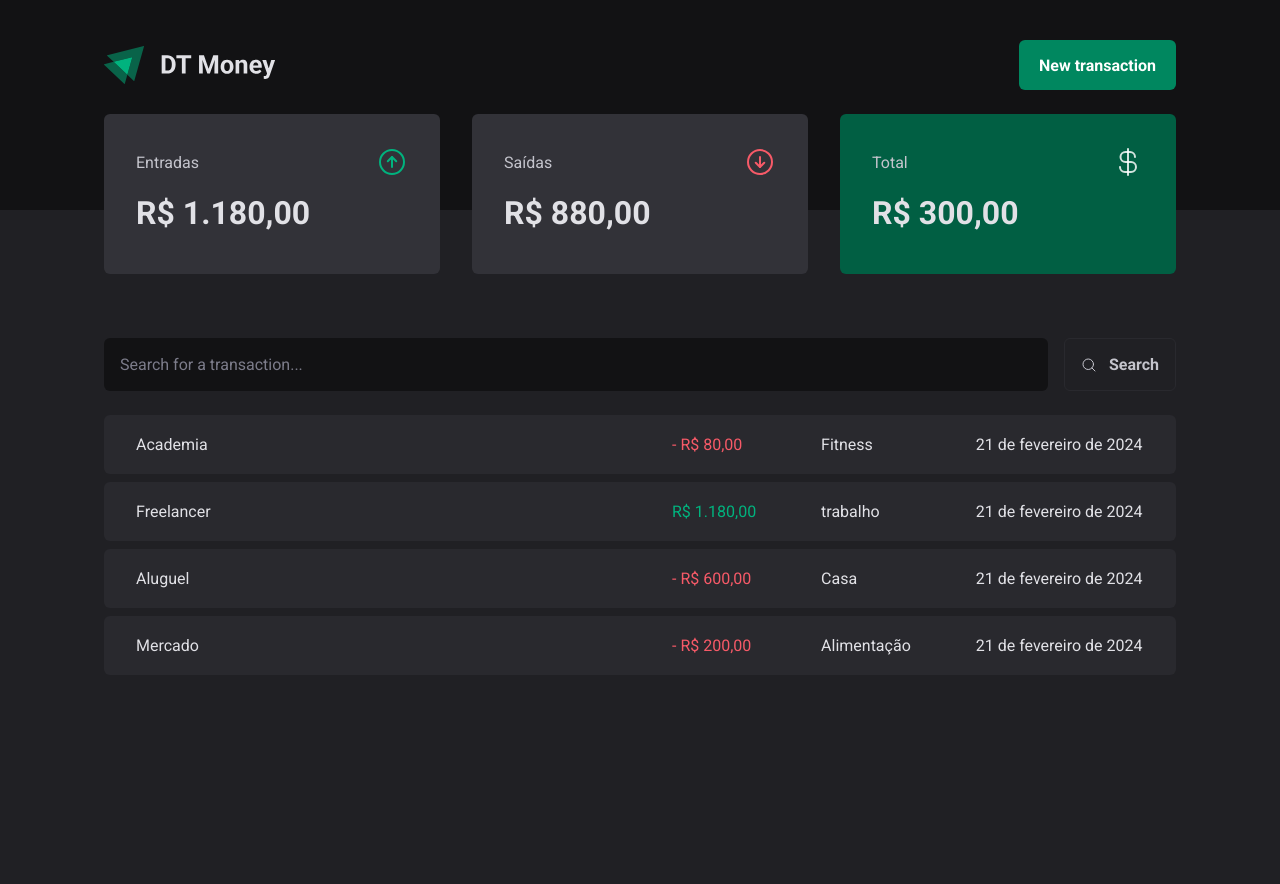
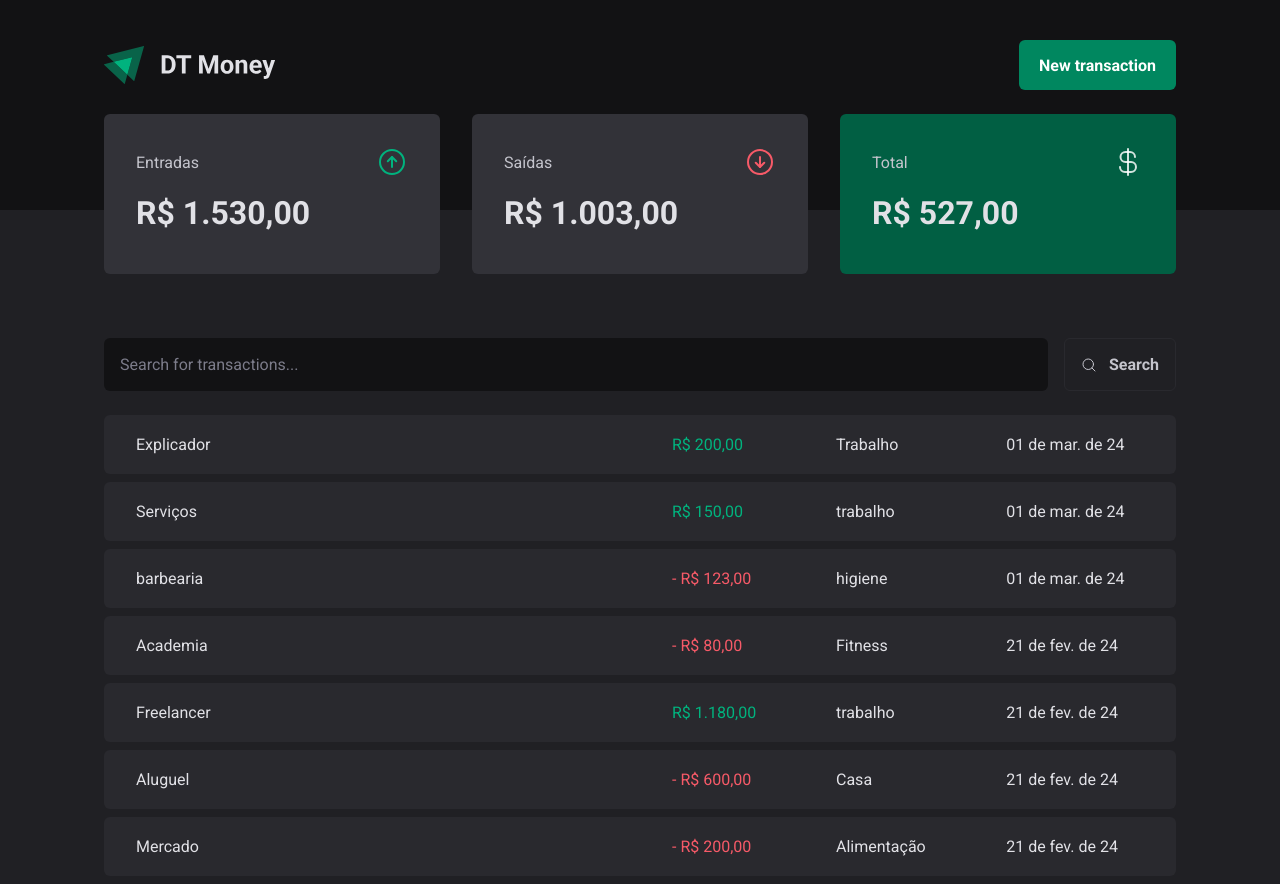
Before and after one commit to iurych/dt-money, a React (Vite) app: page / in a window 1280 px wide. Before the commit the page ends 800 px from the top, so only its background shows below. Built offline with nearby package versions, Linux system fonts and the light colour scheme; data requests are answered from the project's data file.

Commit message:
feat: add reload list and reset modal form

```diff
--- a/package.json
+++ b/package.json
@@ -11,6 +11,7 @@
     "preview": "vite preview"
   },
   "dependencies": {
+    "@hookform/error-message": "^2.0.1",
     "@hookform/resolvers": "^3.3.4",
     "@radix-ui/react-dialog": "^1.0.5",
     "@radix-ui/react-radio-group": "^1.1.3",
--- a/server.json
+++ b/server.json
@@ -31,6 +31,30 @@
       "category": "Alimentação",
       "price": 200,
       "createdAt": "2024-02-21T21:42:41.706Z"
+    },
+    {
+      "description": "barbearia",
+      "category": "higiene",
+      "price": 123,
+      "type": "outcome",
+      "createdAt": "2024-03-01T13:03:58.739Z",
+      "id": 5
+    },
+    {
+      "category": "trabalho",
+      "description": "Serviços",
+      "price": 150,
+      "type": "income",
+      "createdAt": "2024-03-01T14:00:24.195Z",
+      "id": 6
+    },
+    {
+      "category": "Trabalho",
+      "description": "Explicador",
+      "price": 200,
+      "type": "income",
+      "createdAt": "2024-03-01T14:01:40.685Z",
+      "id": 7
     }
   ]
 }
--- a/src/components/NewModalTransaction/index.tsx
+++ b/src/components/NewModalTransaction/index.tsx
@@ -1,23 +1,28 @@
 import { zodResolver } from "@hookform/resolvers/zod"
 import * as Dialog from "@radix-ui/react-dialog"
 import { ArrowCircleUp, X } from "phosphor-react"
+import { useContext } from "react"
 import { Controller, useForm } from "react-hook-form"
 import { z } from "zod"
+import { TransactionsContext } from "../../contexts/TransactionsContext"
 import { CloseButton, Content, Overlay, TransactionType, TransactionTypeButton } from "./style"
 
 export const NewModalTransaction = () => {
   const newTransactionFormSchema = z.object({
-    description: z.string(),
-    price: z.number(),
-    category: z.string(),
+    description: z.string().min(1, "this field is required"),
+    price: z.number().min(1, "this field is required"),
+    category: z.string().min(1, "this field is required"),
     type: z.enum(['income', 'outcome', '']),
-  });
+  }).required();
   type NewTransactionFormInputs = z.infer<typeof newTransactionFormSchema>;
+
+  const { createTransaction } = useContext(TransactionsContext)
 
   const {
     register,
     control,
     handleSubmit,
+    reset,
     formState: { isSubmitting, errors }
   } = useForm<NewTransactionFormInputs>({
     resolver: zodResolver(newTransactionFormSchema),
@@ -27,9 +32,17 @@ export const NewModalTransaction = () => {
   })
 
   const handleCreateNewTransaction = async (data: NewTransactionFormInputs) => {
-    await new Promise(resolve => setTimeout(resolve, 2000))
 
-    console.log(data, errors)
+    const { description, category, price, type } = data;
+
+    await createTransaction({
+      description,
+      category,
+      price,
+      type,
+   })
+
+   reset()
   }
 
   return (
@@ -45,21 +58,22 @@ export const NewModalTransaction = () => {
             type="text"
             placeholder="Descrição"
             {...register('description')}
-            required
           />
+          {<span>{errors.description?.message}</span>}
           <input
             type="number"
             placeholder="Preço"
             {...register('price', {valueAsNumber: true})}
 
-            required
           />
+          {<span>{errors.price?.message}</span>}
+
           <input
             type="text"
             placeholder="Categoria"
             {...register('category')}
-            required
           />
+          {<span>{errors.category?.message}</span>}
           <Controller
             name='type'
             control={control}
--- a/src/components/NewModalTransaction/style.ts
+++ b/src/components/NewModalTransaction/style.ts
@@ -42,6 +42,9 @@ export const Content = styled(Dialog.Content)`
 
       &::placeholder {
         color: ${({theme}) => theme['gray-500']};
+      }
+      &:first-child {
+        color: white;
       }
     }
 
--- a/src/contexts/TransactionsContext.tsx
+++ b/src/contexts/TransactionsContext.tsx
@@ -14,10 +14,18 @@ interface ITransaction {
 interface ITransactionsContext {
   transactions: ITransaction[];
   fetchTransaction: (query?: string) => Promise<void>
+  createTransaction: (data: CreateTransactionData) => Promise<void>
 }
 
 interface TransactionsProviderProps{
   children: React.ReactNode;
+}
+
+interface CreateTransactionData {
+  description: string;
+  price: number;
+  category: string;
+  type: 'income' | 'outcome' | '';
 }
 
 export const TransactionsContext = createContext<ITransactionsContext>({} as ITransactionsContext)
@@ -25,9 +33,24 @@ export const TransactionsContext = createContext<ITransactionsContext>({} as ITr
 export const TransactionsProvider = ({ children }: TransactionsProviderProps) => {
   const [transactions, setTransactions] = useState<ITransaction[]>([])
 
+  const createTransaction = async (data: CreateTransactionData) => {
+    const { category, description, price, type } = data
+    const response = await api.post('transactions', {
+      category,
+      description,
+      price,
+      type,
+      createdAt: new Date()
+    })
+
+    setTransactions(prevState => [response.data, ...prevState])
+  }
+
   const fetchTransaction = async (query?: string) => {
     const response = await api.get('transactions', {
       params: {
+        _sort: 'createdAt',
+        _order: 'desc',
         q: query
       }
     })
@@ -40,7 +63,11 @@ export const TransactionsProvider = ({ children }: TransactionsProviderProps) =>
   }, [])
 
   return (
-    <TransactionsContext.Provider value={{ transactions, fetchTransaction }}>
+    <TransactionsContext.Provider value={{
+      transactions,
+      fetchTransaction,
+      createTransaction
+    }}>
       {children}
     </TransactionsContext.Provider>
   )
--- a/src/pages/transactions/components/SearchForm/index.tsx
+++ b/src/pages/transactions/components/SearchForm/index.tsx
@@ -29,7 +29,7 @@ export const SearchForm = () => {
     <SearchFormContainer onSubmit={handleSubmit(handleOnSubmit)} >
       <input
         type="text"
-        placeholder="Search for a transaction..."
+        placeholder="Search for transactions..."
         {...register("query")}
       />
       <button
--- a/src/pages/transactions/index.tsx
+++ b/src/pages/transactions/index.tsx
@@ -31,7 +31,7 @@ export const Transactions = () => {
                     </PriceHighlight>
                   </td>
                   <td>{transaction.category}</td>
-                  <td>{formatDate.format(new Date(transaction.createdAt))} </td>
+                  <td>{formatDate.format(new Date(transaction.createdAt))}</td>
                 </tr>
               )
             })}
--- a/src/utils/formatter.ts
+++ b/src/utils/formatter.ts
@@ -1,7 +1,7 @@
 export const formatDate = new Intl.DateTimeFormat('pt-BR', {
   day: '2-digit',
-  month: 'long',
-  year: 'numeric',
+  month: 'short',
+  year: '2-digit',
 })
 
 export const formatCurrency = new Intl.NumberFormat('pt-BR', {
```
Also changed, not shown: 1 other file (tests, documents, lock files or other folders).
